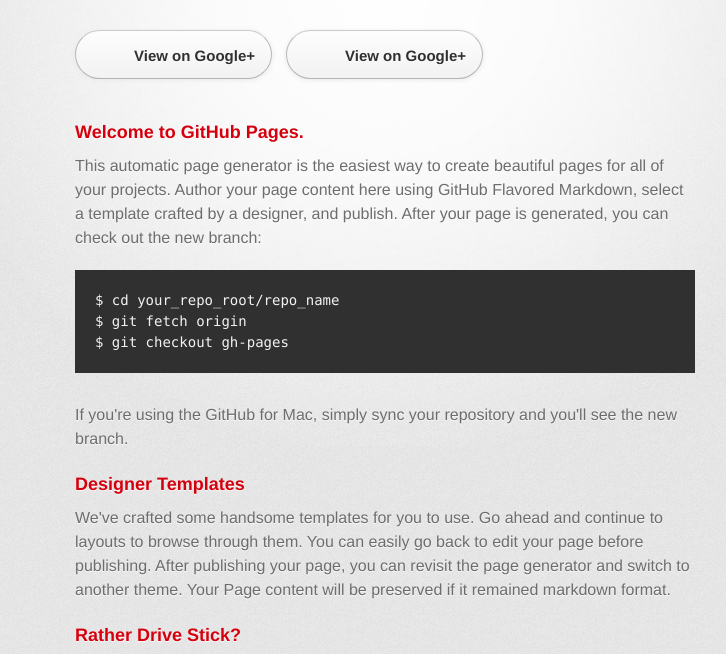
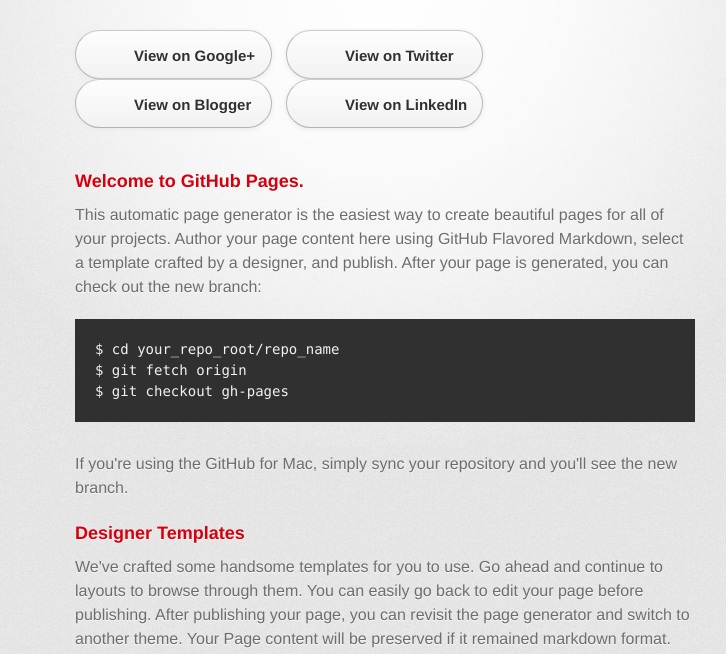
Before and after one commit to techierj/techierj.github.io, a plain HTML site: page index.html in a window 1280 px wide. Shown: the part 127-781 px from the top of the page, without its empty margins (255-981 px from the left). Drawn offline with Linux system fonts and the light colour scheme; a web font is replaced by a local one.

Commit message:
Update index.html

```diff
--- a/index.html
+++ b/index.html
@@ -24,7 +24,9 @@
 
         <section id="downloads" class="clearfix">
           <a href="https://plus.google.com/u/0/+jaiminshah" id="view-on-googleplus" class="button"><span>View on Google+</span></a>
-          <a href="https://plus.google.com/u/0/+jaiminshah" id="view-on-googleplus" class="button"><span>View on Google+</span></a>
+          <a href="https://twitter.com/techieRJ" id="view-on-twitter" class="button"><span>View on Twitter</span></a>
+          <a href="https://javagtu.blogsopt.com" id="view-on-blogger" class="button"><span>View on Blogger</span></a>
+          <a href="in.linkedin.com/in/techierj/" id="view-on-twitter" class="button"><span>View on LinkedIn</span></a>
         </section>
 
 
```
